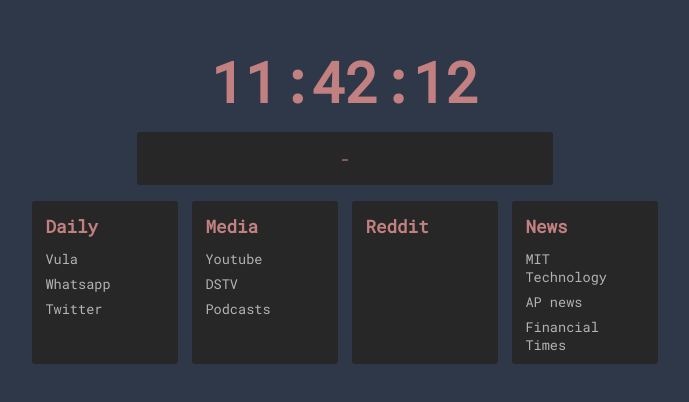
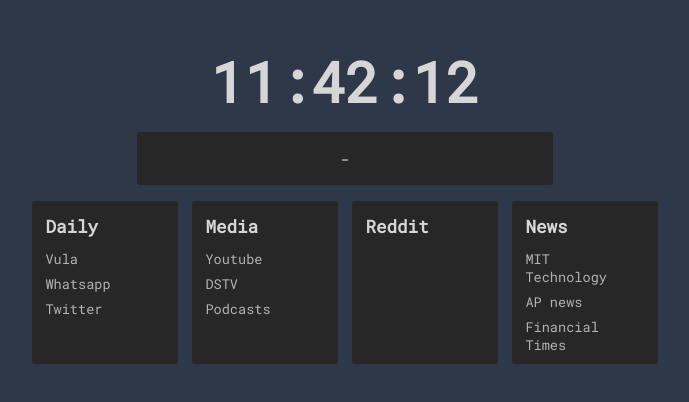
Before and after one commit to lucascarrr/start, a plain HTML site: page index.html in a window 1280 px wide. Shown: the part 188-590 px from the top of the page, without its empty margins (295-984 px from the left). Drawn offline with Linux system fonts and the light colour scheme; no server answers.

Commit message:
changed colour

```diff
--- a/styles.css
+++ b/styles.css
@@ -2,8 +2,7 @@
 
 :root {
   --bg: #2f3849;
-
-  --fg: #c28080;
+  --fg: #d6d6d6;
   --secondaryFg: #b3b3b3;
   --containerBg: #272727;
   --searchBg: var(--containerBg);
```
